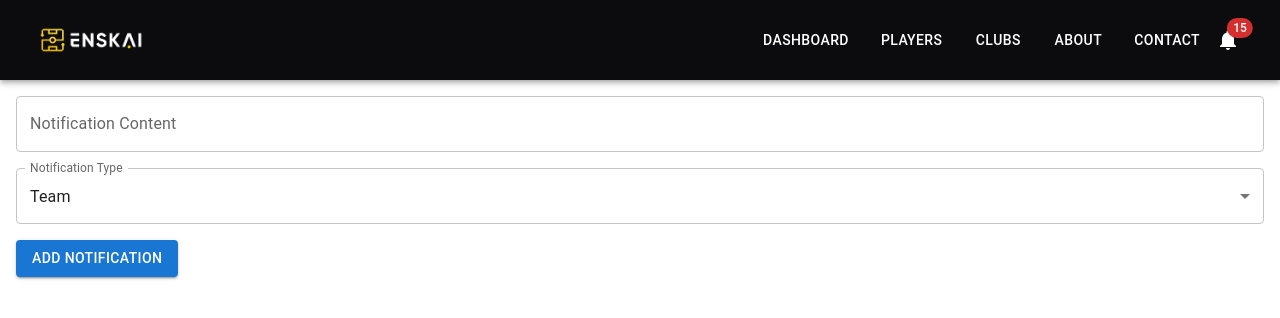
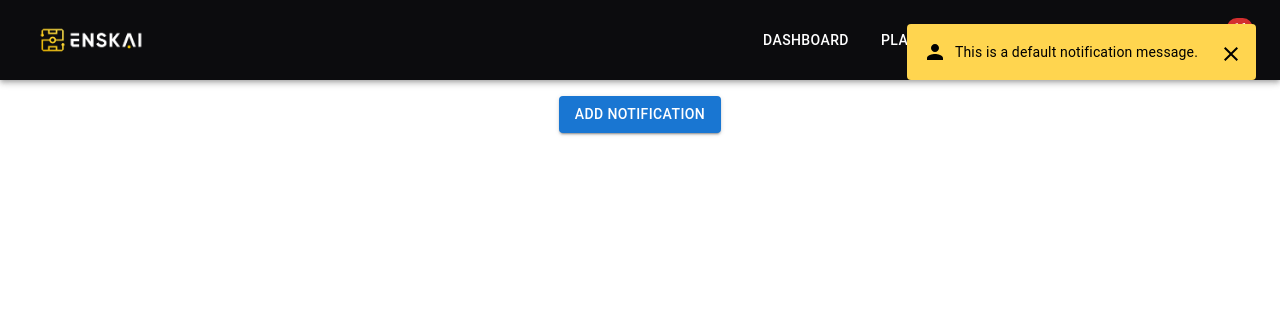
Before and after one commit to fatihyuksel3109/enskai, a React (Create React App) app: page / in a window 1280 px wide. Both pictures are taken after a click on the button "ADD NOTIFICATION". Shown: the top 318 px of the page. Built offline with nearby package versions, Linux system fonts and the light colour scheme.

Commit message:
random notificaiton functionality added

```diff
--- a/src/components/AddNotificationForm.js
+++ b/src/components/AddNotificationForm.js
@@ -1,51 +1,44 @@
-import React, { useState } from 'react';
-import { Button, TextField, Box, MenuItem } from '@mui/material';
+import React from 'react';
+import { Button, Box } from '@mui/material';
 import { useNotificationContext } from '../contexts/NotificationContext';
+import SportsFootballIcon from '@mui/icons-material/SportsFootball';
+import PersonIcon from '@mui/icons-material/Person';
+import DescriptionIcon from '@mui/icons-material/Description';
 
-const AddNotificationForm = () => {
+// Define available icons
+const icons = [<SportsFootballIcon />, <PersonIcon />, <DescriptionIcon />];
+
+const getRandomIcon = () => {
+  const randomIndex = Math.floor(Math.random() * icons.length);
+  return icons[randomIndex];
+};
+
+const AddNotificationButton = () => {
   const { addNotification } = useNotificationContext();
-  const [content, setContent] = useState('');
-  const [type, setType] = useState('team');
 
-  const handleSubmit = (e) => {
-    e.preventDefault();
-    if (content.trim()) {
-      addNotification({ id: Date.now(), content, type });
-      setContent('');
-      setType('team');
-    }
+  const handleAddNotification = () => {
+    const defaultMessage = 'This is a default notification message.';
+    const defaultType = ['team', 'player', 'proposal'][Math.floor(Math.random() * 3)];
+
+    addNotification({
+      id: Date.now(),
+      content: defaultMessage,
+      type: defaultType,
+      icon: getRandomIcon() // Set a random icon
+    });
   };
 
   return (
-    <Box component="form" onSubmit={handleSubmit} sx={{ padding: 2 }}>
-      <TextField
-        fullWidth
-        id="notification-content" // Added id
-        name="notificationContent" // Added name
-        label="Notification Content"
-        value={content}
-        onChange={(e) => setContent(e.target.value)}
-        sx={{ marginBottom: 2 }}
-      />
-      <TextField
-        select
-        fullWidth
-        id="notification-type" // Added id
-        name="notificationType" // Added name
-        label="Notification Type"
-        value={type}
-        onChange={(e) => setType(e.target.value)}
-        sx={{ marginBottom: 2 }}
+    <Box sx={{ textAlign: 'center', marginTop: 2 }}>
+      <Button
+        variant="contained"
+        color="primary"
+        onClick={handleAddNotification}
       >
-        <MenuItem value="team">Team</MenuItem>
-        <MenuItem value="player">Player</MenuItem>
-        <MenuItem value="proposal">Proposal</MenuItem>
-      </TextField>
-      <Button type="submit" variant="contained" color="primary">
         Add Notification
       </Button>
     </Box>
   );
 };
 
-export default AddNotificationForm;
+export default AddNotificationButton;
--- a/src/contexts/NotificationContext.js
+++ b/src/contexts/NotificationContext.js
@@ -1,34 +1,8 @@
 // src/contexts/NotificationContext.js
 import React, { createContext, useContext, useState } from 'react';
 import { Snackbar, Alert, Slide, IconButton, Box } from '@mui/material';
-import SportsFootballIcon from '@mui/icons-material/SportsFootball';
-import PersonIcon from '@mui/icons-material/Person';
-import DescriptionIcon from '@mui/icons-material/Description';
 import CloseIcon from '@mui/icons-material/Close';
 import { mockNotifications } from '../data/notifications';
-
-// Define the icons based on the notification type
-const getIcon = (type) => {
-  switch (type) {
-    case 'team':
-      return <SportsFootballIcon />;
-    case 'player':
-      return <PersonIcon />;
-    case 'proposal':
-      return <DescriptionIcon />;
-    default:
-      return null;
-  }
-};
-
-// Common styles for notifications and alerts
-const notificationStyles = {
-  backgroundColor: '#0C0C0E',
-  color: '#FFFFFF',
-  borderBottom: '1px solid #1E1E20',
-  borderRadius: '4px',
-  boxShadow: '0 4px 10px rgba(0, 0, 0, 0.2)',
-};
 
 const NotificationContext = createContext();
 
@@ -41,7 +15,7 @@ export const NotificationProvider = ({ children }) => {
   const addNotification = (notification) => {
     setNotifications((prev) => [notification, ...prev]);
     setSnackbarMessage(notification.content);
-    setSnackbarIcon(getIcon(notification.type)); // Set the icon
+    setSnackbarIcon(notification.icon); // Use the icon from the notification
     setSnackbarOpen(true);
   };
 
@@ -87,7 +61,8 @@ export const NotificationProvider = ({ children }) => {
         TransitionComponent={Slide}
         sx={{
           '& .MuiSnackbarContent-root': {
-            ...notificationStyles,
+            backgroundColor: '#FFD54F', // Yellowish background
+            color: '#000000', // Black text
             width: 'auto',
             padding: 0,
           },
@@ -98,7 +73,8 @@ export const NotificationProvider = ({ children }) => {
           severity="info"
           sx={{
             width: '100%',
-            ...notificationStyles,
+            backgroundColor: '#FFD54F', // Yellowish background
+            color: '#000000', // Black text
             padding: '8px 16px',
             alignItems: 'center',
             '& .MuiAlert-icon': {
@@ -110,7 +86,7 @@ export const NotificationProvider = ({ children }) => {
               size="small"
               color="inherit"
               onClick={handleCloseSnackbar}
-              sx={{ color: '#FFD700' }}
+              sx={{ color: '#000000' }} // Black color for the close icon
             >
               <CloseIcon />
             </IconButton>
```
